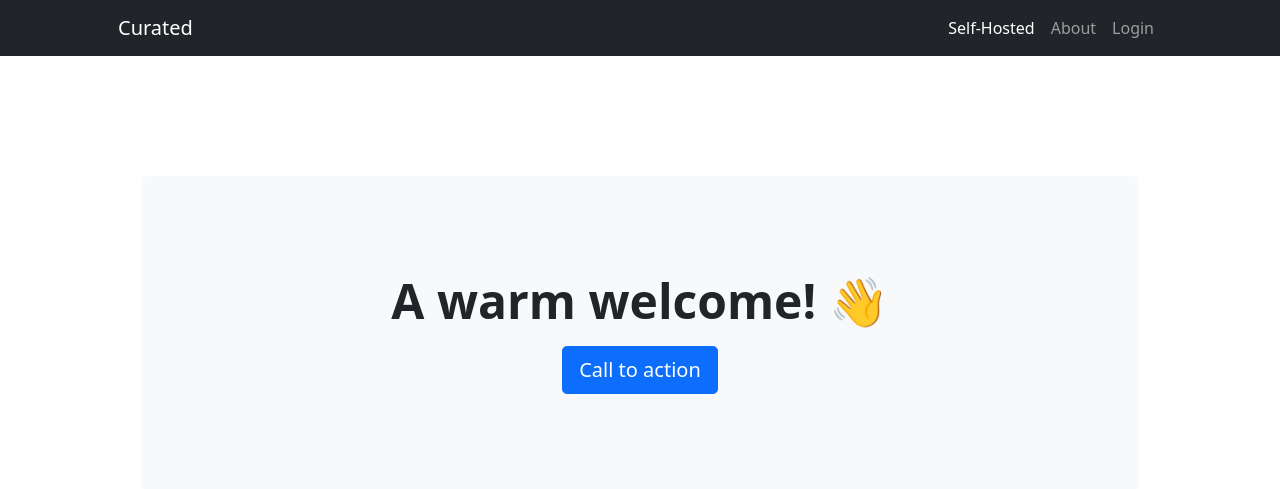
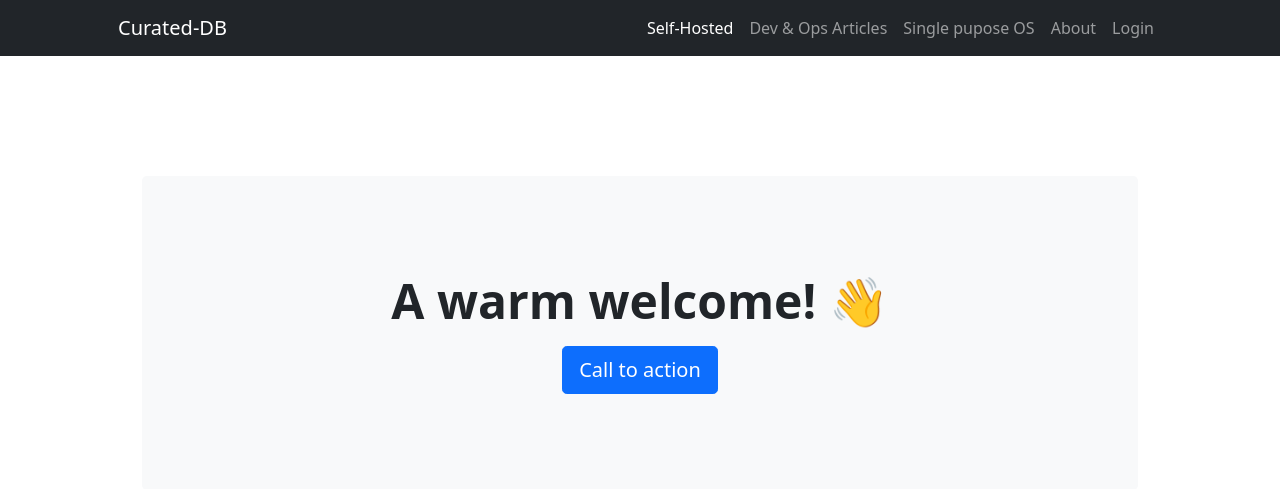
Before and after one commit to ajfriesen/curated, a Django app: page / in a window 1280 px wide. Shown: the top 489 px of the page. Run offline with Django 4.2, Linux system fonts and the light colour scheme; parts of the project's set-up code (start-up, migrations or seed data) failed here and were passed over; some libraries are stand-ins or nearby versions.

Commit message:
Change name to curated-db

```diff
--- a/self_hosted/templates/self_hosted/base.html
+++ b/self_hosted/templates/self_hosted/base.html
@@ -6,7 +6,7 @@
         <meta name="viewport" content="width=device-width, initial-scale=1, shrink-to-fit=no" />
         <meta name="description" content="" />
         <meta name="author" content="" />
-        <title>Curated</title>
+        <title>Curated-DB</title>
         <!-- Favicon-->
         <link rel="icon" type="image/x-icon" href="{% static 'self_hosted/assets/favicon.ico' %}" />
         <!-- Bootstrap icons-->
@@ -18,11 +18,13 @@
         <!-- Responsive navbar-->
         <nav class="navbar navbar-expand-lg navbar-dark bg-dark">
             <div class="container px-lg-5">
-                <a class="navbar-brand" href="{% url 'self-hosted:index' %}">Curated</a>
+                <a class="navbar-brand" href="{% url 'self-hosted:home' %}">Curated-DB</a>
                 <button class="navbar-toggler" type="button" data-bs-toggle="collapse" data-bs-target="#navbarSupportedContent" aria-controls="navbarSupportedContent" aria-expanded="false" aria-label="Toggle navigation"><span class="navbar-toggler-icon"></span></button>
                 <div class="collapse navbar-collapse" id="navbarSupportedContent">
                     <ul class="navbar-nav ms-auto mb-2 mb-lg-0">
                         <li class="nav-item"><a class="nav-link active" aria-current="page" href="self-hosted">Self-Hosted</a></li>
+                        <li class="nav-item"><a class="nav-link" aria-current="page" href="">Dev & Ops Articles</a></li>
+                        <li class="nav-item"><a class="nav-link" aria-current="page" href="">Single pupose OS</a></li>
                         <li class="nav-item"><a class="nav-link" href="#!">About</a></li>
                         <li class="nav-item"><a class="nav-link" href="#!">Login</a></li>
                     </ul>
```
